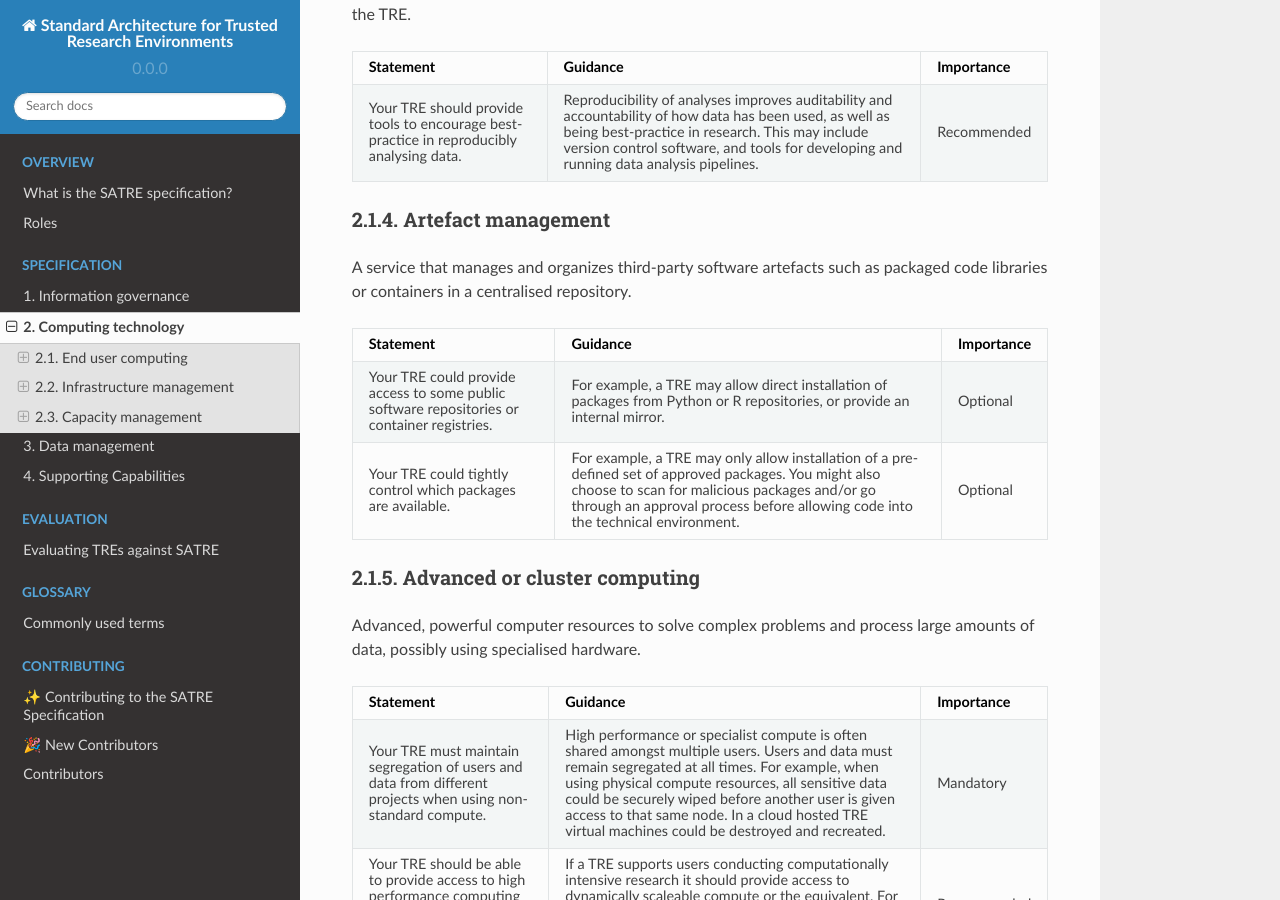
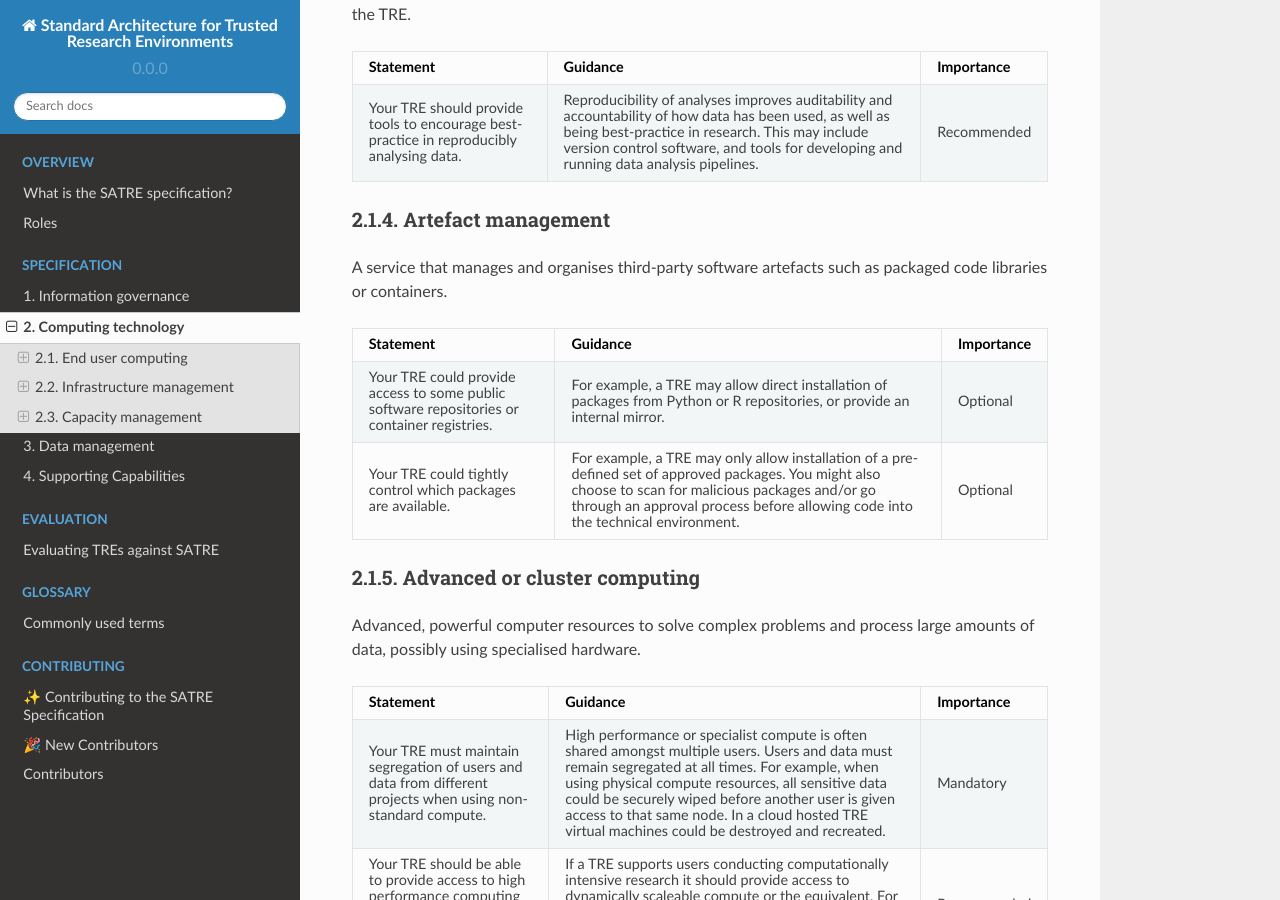
Before and after one commit to sa-tre/satre-specification, a Sphinx documentation site: the page built from docs/source/pillars/computing_technology.md, in a window 1280 px wide and 900 px high, scrolled down 2410 px. Built offline with Sphinx 7.4.7 and the Read the Docs theme 2.0.0, drawn with Linux system fonts in a browser that asks for light colours.

Commit message:
:memo: Reword artefact management guidance.
Co-authored-by: Jim Madge <jmadge@turing.ac.uk>

````diff
--- a/docs/source/pillars/computing_technology.md
+++ b/docs/source/pillars/computing_technology.md
@@ -106,7 +106,7 @@ Systems and tools providing version control and collaboration features for code
 
 ### Artefact management
 
-A service that manages and organizes third-party software artefacts such as packaged code libraries or containers in a centralised repository.
+A service that manages and organises third-party software artefacts such as packaged code libraries or containers.
 
 ```{list-table}
 :header-rows: 1
````
